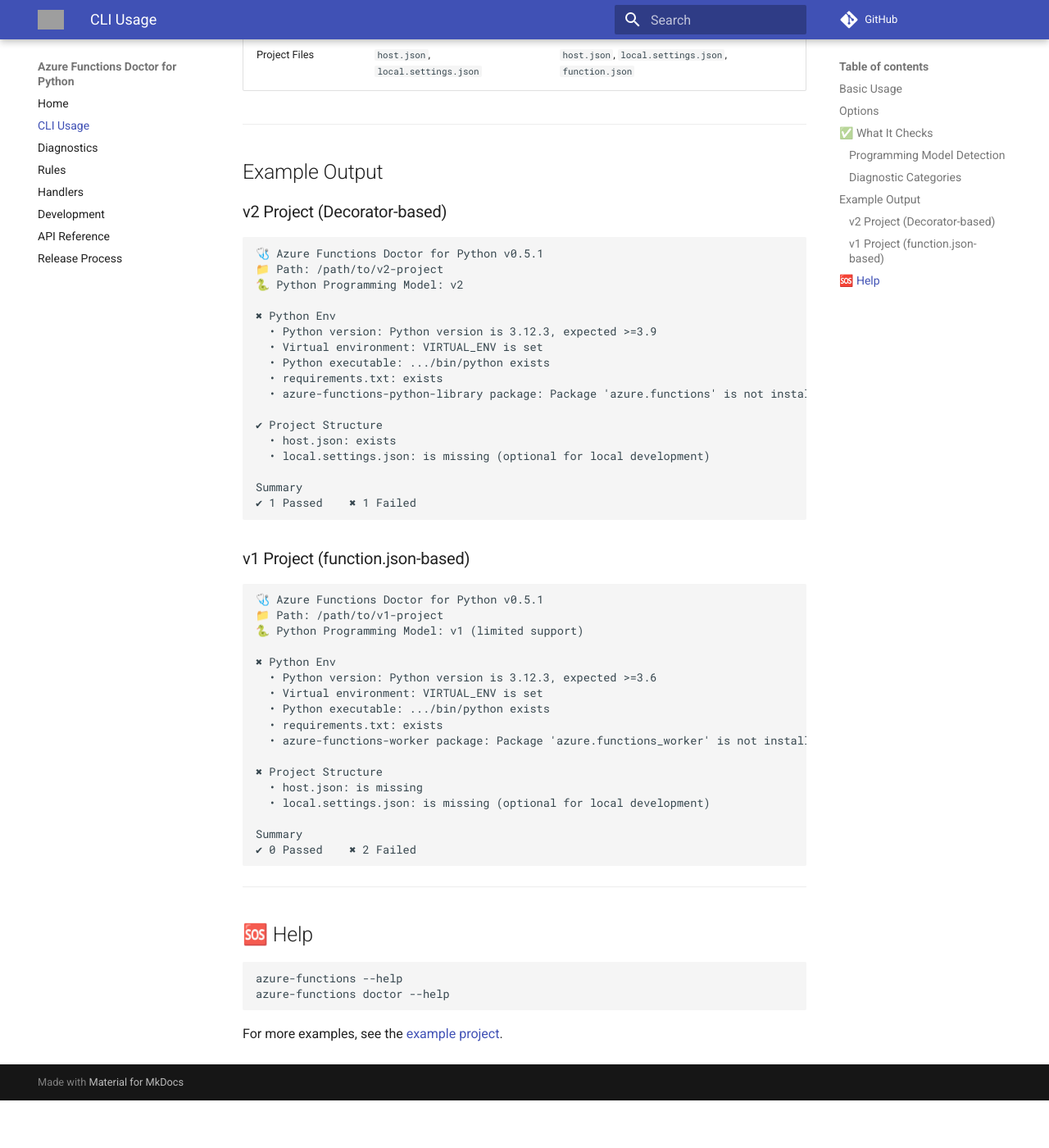
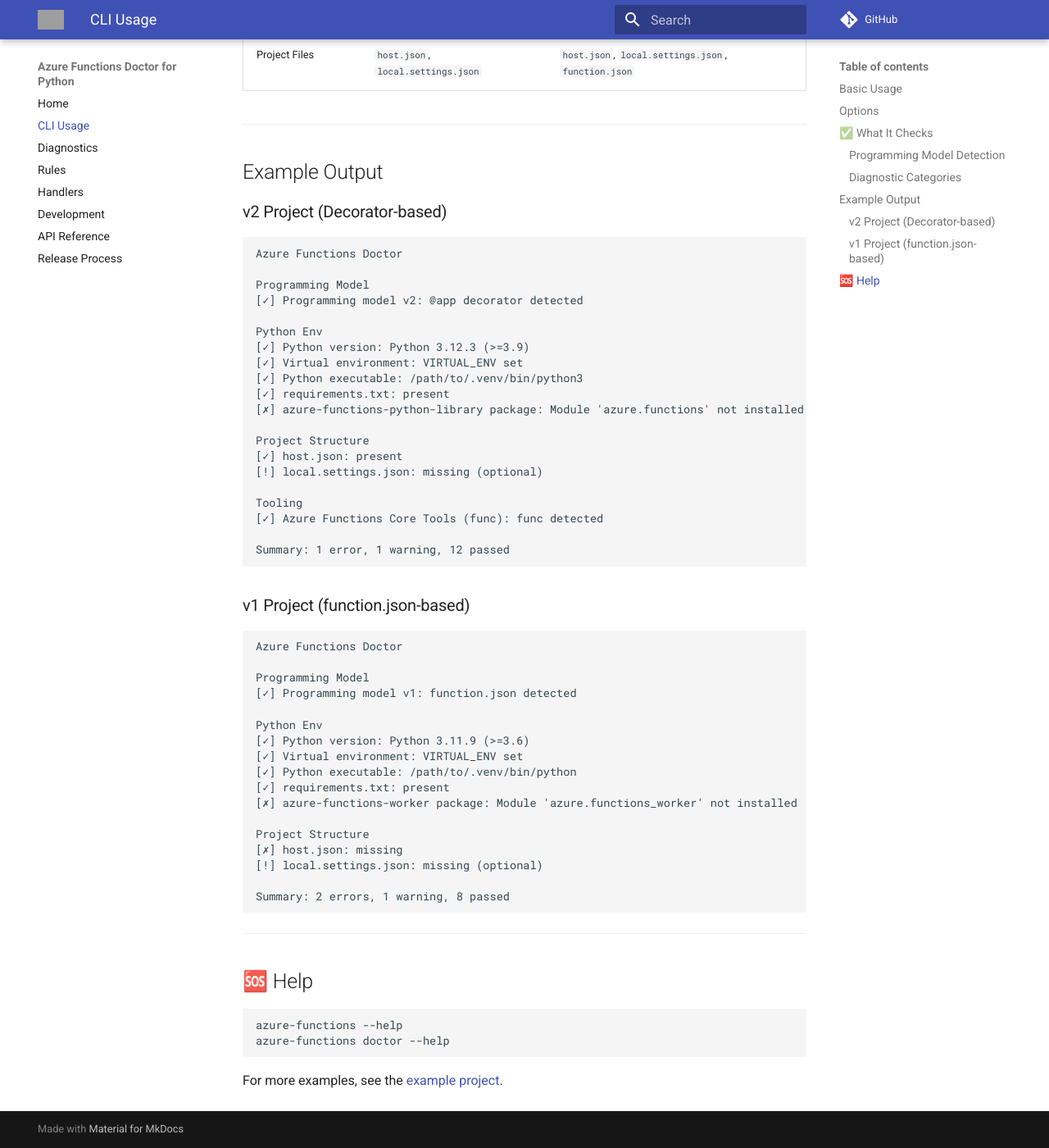
Before and after one commit to yeongseon/azure-functions-doctor-for-python, an MkDocs documentation site: the page built from docs/usage.md, in a window 1280 px wide and 1400 px high, scrolled down 1389 px. Shown: the whole window at 82% size. Built offline with MkDocs 1.6.1 and Material for MkDocs 9.7.7, drawn with Linux system fonts in a browser that asks for light colours; comment, search, counter and statistics services are not loaded; before the commit the page ends 2731 px from its top, so only the background shows below that; grey boxes are pictures that could not be loaded.

Commit message:
docs: update usage examples and README for concise messages

````diff
--- a/docs/usage.md
+++ b/docs/usage.md
@@ -53,44 +53,47 @@
 
 ### v2 Project (Decorator-based)
 ```
-🩺 Azure Functions Doctor for Python v0.5.1
-📁 Path: /path/to/v2-project
-🐍 Python Programming Model: v2
+Azure Functions Doctor
 
-✖ Python Env
-  • Python version: Python version is 3.12.3, expected >=3.9
-  • Virtual environment: VIRTUAL_ENV is set
-  • Python executable: .../bin/python exists
-  • requirements.txt: exists
-  • azure-functions-python-library package: Package 'azure.functions' is not installed
+Programming Model
+[✓] Programming model v2: @app decorator detected
 
-✔ Project Structure
-  • host.json: exists
-  • local.settings.json: is missing (optional for local development)
+Python Env
+[✓] Python version: Python 3.12.3 (>=3.9)
+[✓] Virtual environment: VIRTUAL_ENV set
+[✓] Python executable: /path/to/.venv/bin/python3
+[✓] requirements.txt: present
+[✗] azure-functions-python-library package: Module 'azure.functions' not installed
 
-Summary
-✔ 1 Passed    ✖ 1 Failed
+Project Structure
+[✓] host.json: present
+[!] local.settings.json: missing (optional)
+
+Tooling
+[✓] Azure Functions Core Tools (func): func detected
+
+Summary: 1 error, 1 warning, 12 passed
 ```
 
 ### v1 Project (function.json-based)
 ```
-🩺 Azure Functions Doctor for Python v0.5.1
-📁 Path: /path/to/v1-project
-🐍 Python Programming Model: v1 (limited support)
+Azure Functions Doctor
 
-✖ Python Env
-  • Python version: Python version is 3.12.3, expected >=3.6
-  • Virtual environment: VIRTUAL_ENV is set
-  • Python executable: .../bin/python exists
-  • requirements.txt: exists
-  • azure-functions-worker package: Package 'azure.functions_worker' is not installed
+Programming Model
+[✓] Programming model v1: function.json detected
 
-✖ Project Structure
-  • host.json: is missing
-  • local.settings.json: is missing (optional for local development)
+Python Env
+[✓] Python version: Python 3.11.9 (>=3.6)
+[✓] Virtual environment: VIRTUAL_ENV set
+[✓] Python executable: /path/to/.venv/bin/python
+[✓] requirements.txt: present
+[✗] azure-functions-worker package: Module 'azure.functions_worker' not installed
 
-Summary
-✔ 0 Passed    ✖ 2 Failed
+Project Structure
+[✗] host.json: missing
+[!] local.settings.json: missing (optional)
+
+Summary: 2 errors, 1 warning, 8 passed
 ```
 
 ---
````
Also changed, not shown: README.md (+13 -0 lines).
